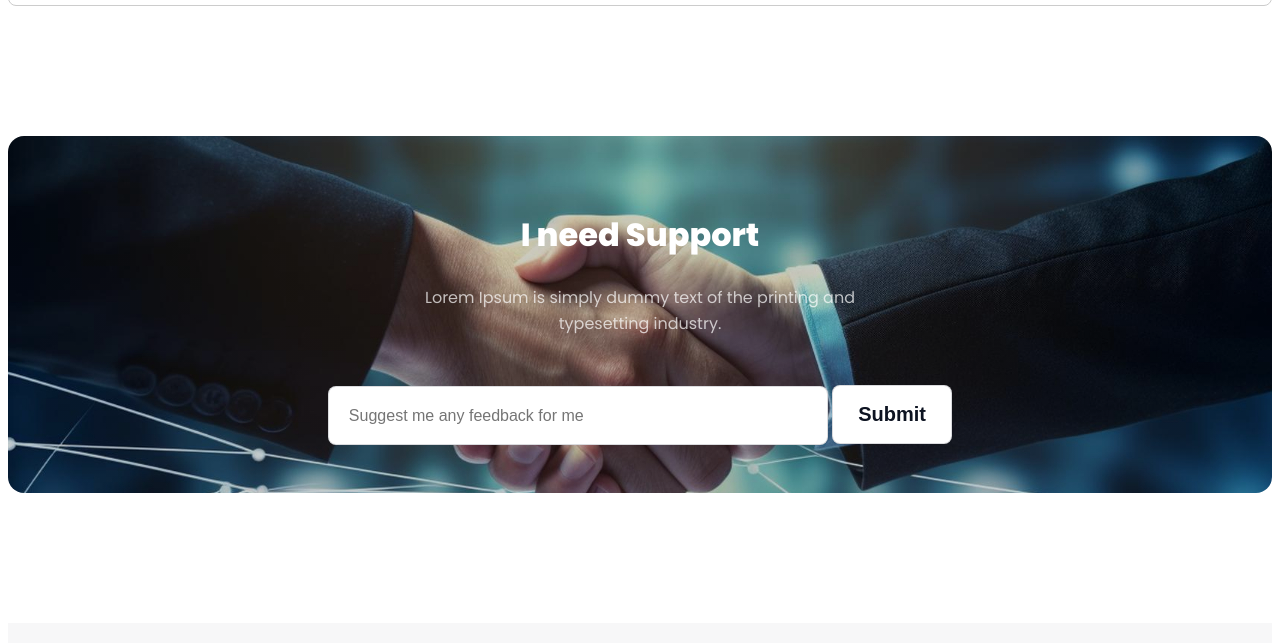
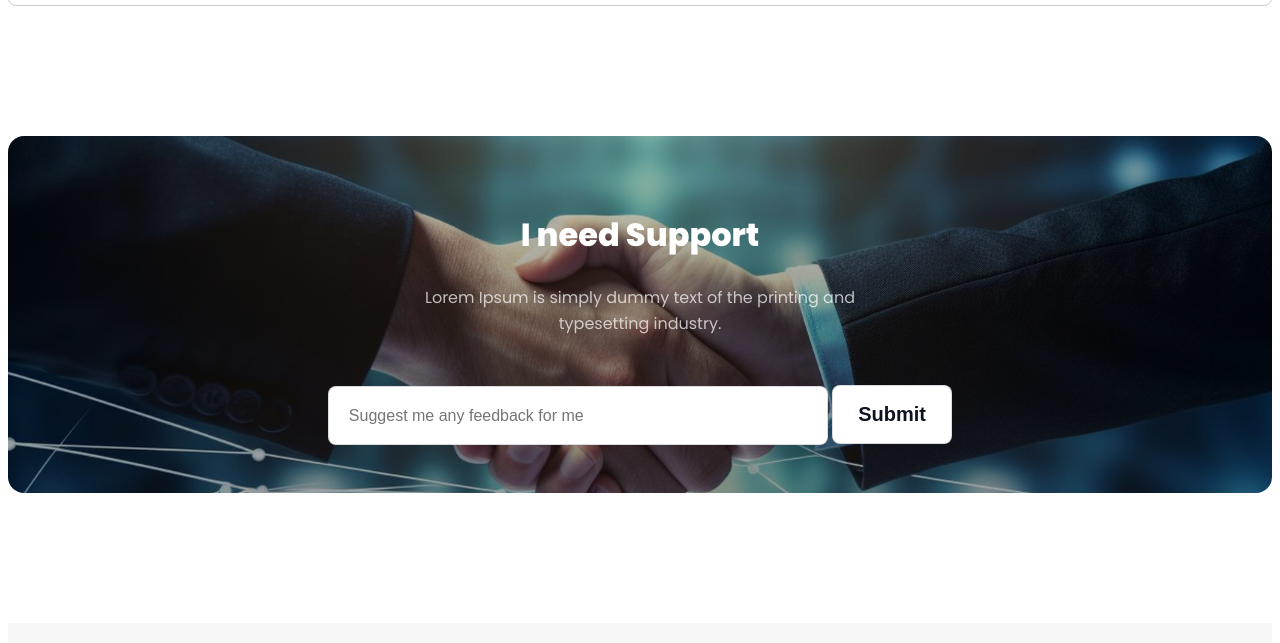
Before and after one commit to FajlaRabby24/B10A1-project, a plain HTML site: page index.html in a window 1280 px wide. Shown: the part 5255-5898 px from the top of the page. Drawn offline with Linux system fonts and the light colour scheme.

Commit message:
support section something changes

```diff
--- a/styles/support.css
+++ b/styles/support.css
@@ -1,6 +1,6 @@
 .support {
     border-radius: 16px;
-    background-image: linear-gradient(0deg, rgba(0, 0, 0, 0.2), rgba(0, 0, 0, 0.2), rgba(0, 0, 0, 0.2)), url('../assets/handshake.jpg');
+    background-image: linear-gradient(0deg, rgba(0, 0, 0, 0.359), rgba(0, 0, 0, 0.371), rgba(0, 0, 0, 0.2)), url('../assets/handshake.jpg');
     padding: 48px;
     background-position: center center;
 }
```
